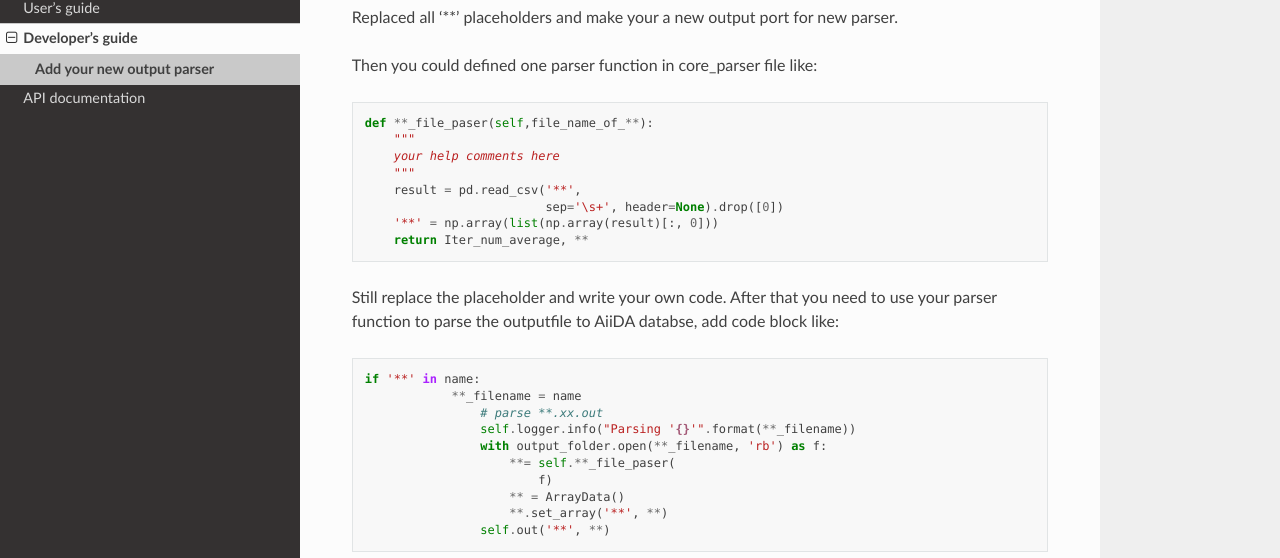
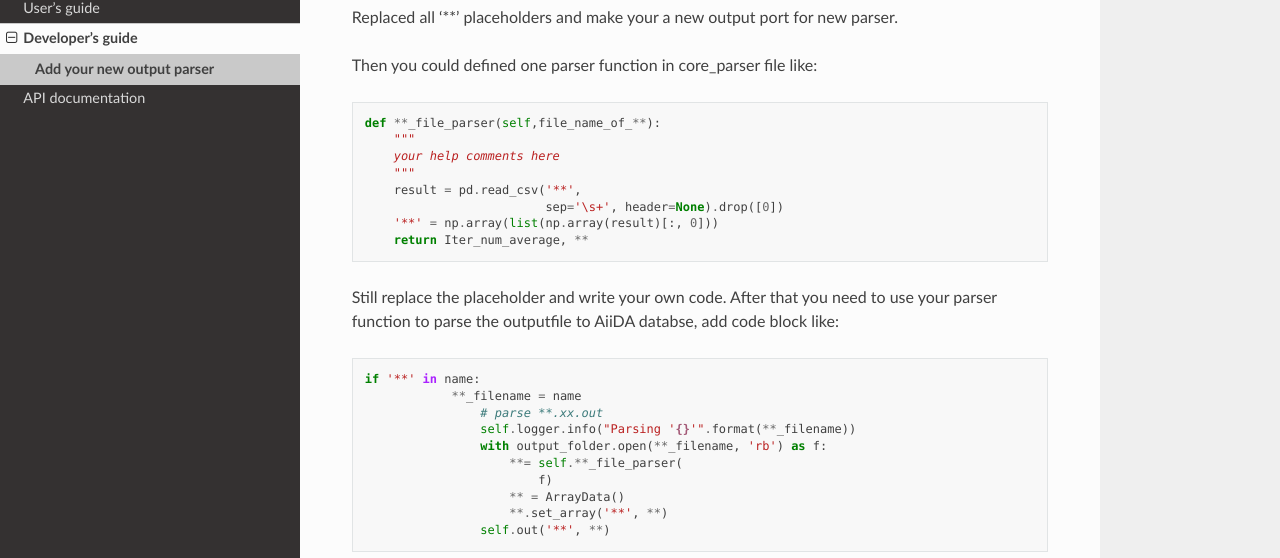
Before and after one commit to UppASD/aiida-uppasd, a Sphinx documentation site: the page built from docs/source/_dev_guide/Tutorials_for_developer.rst, in a window 1280 px wide and 900 px high, scrolled down 365 px. Shown: the part 144-702 px from the top of the window. Built offline with Sphinx 7.4.7 and the Read the Docs theme 2.0.0, drawn with Linux system fonts in a browser that asks for light colours.

Commit message:
Change function names for parsing.

```diff
--- a/docs/source/_dev_guide/Tutorials_for_developer.rst
+++ b/docs/source/_dev_guide/Tutorials_for_developer.rst
@@ -26,7 +26,7 @@
 
 .. code-block::
 
-    def **_file_paser(self,file_name_of_**):
+    def **_file_parser(self,file_name_of_**):
         """
         your help comments here
         """
@@ -45,7 +45,7 @@
                     # parse **.xx.out
                     self.logger.info("Parsing '{}'".format(**_filename))
                     with output_folder.open(**_filename, 'rb') as f:
-                        **= self.**_file_paser(
+                        **= self.**_file_parser(
                             f)
                         ** = ArrayData()
                         **.set_array('**', **)
```
Also changed, not shown: 1 other file.
